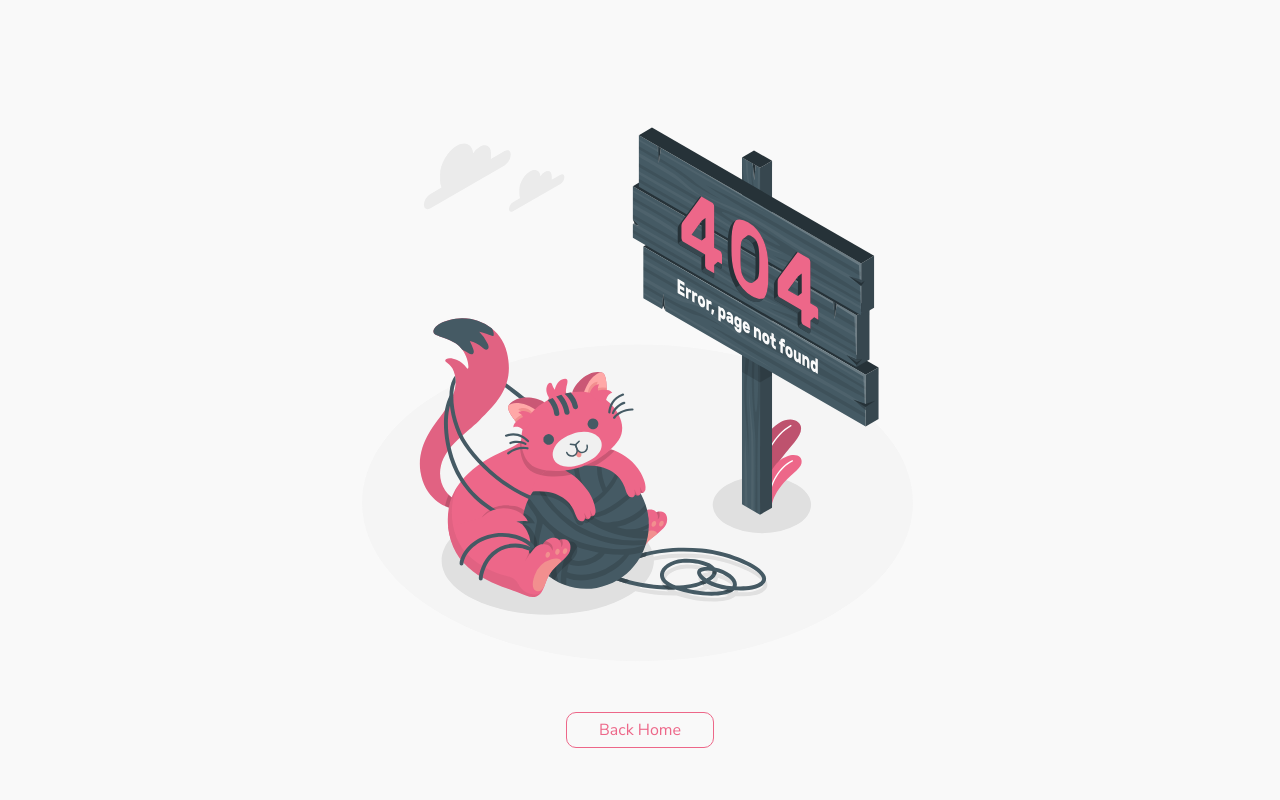
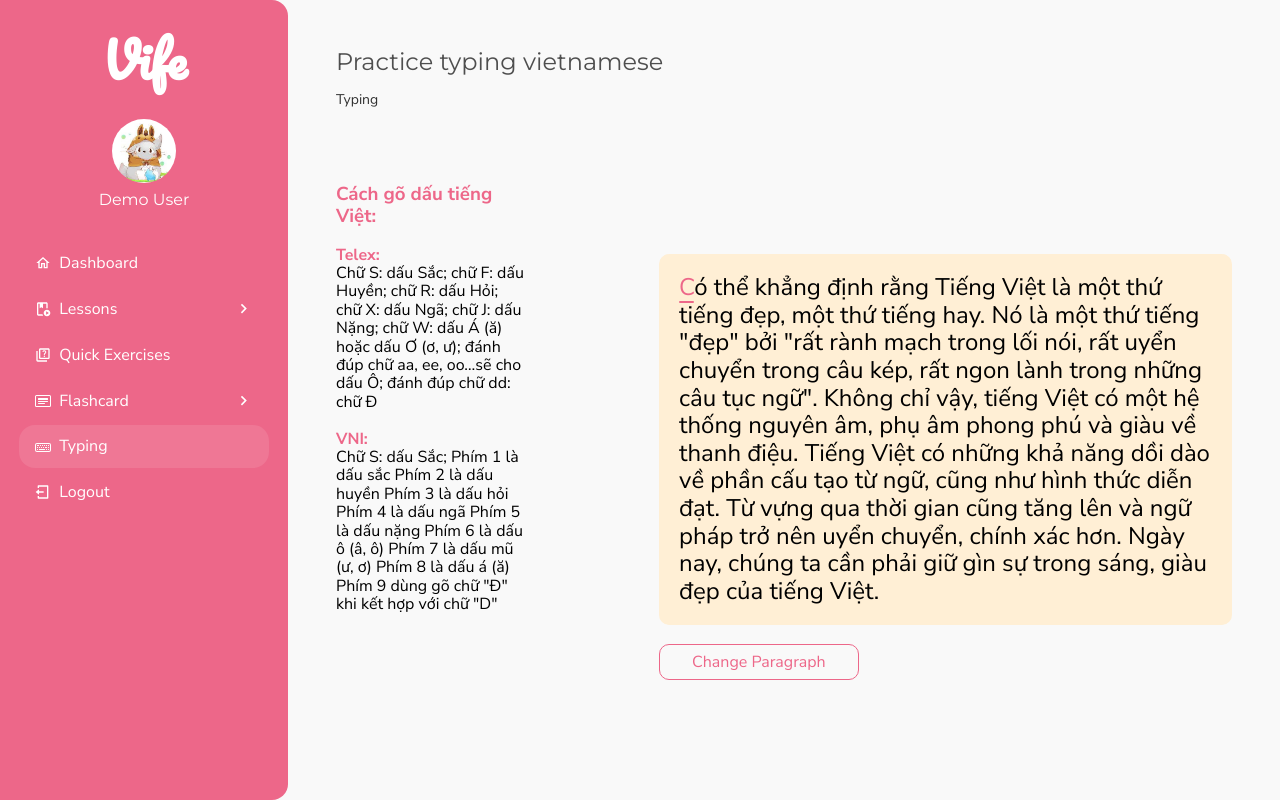
Before and after one commit to MuoiVung/VietnameseForEveryone, a React (Create React App) app: page /typing in a window 1280 px wide. Built offline with nearby package versions, Linux system fonts and the light colour scheme; a web font is replaced by a local one.

Commit message:
thêm trang

```diff
--- a/src/App.js
+++ b/src/App.js
@@ -26,6 +26,9 @@ const FlashcardLearnPage = React.lazy (() =>
 );
 const FlashcardPracticePage = React.lazy (() =>
   import ('./pages/FlashcardPages/FlashcardPracticePage')
+);
+const TypingGame = React.lazy (() =>
+  import ('./pages/TypingGame/TypingGame')
 );
 const LoginPage = React.lazy (() => import ('./pages/LoginPage'));
 const ListeningPage = React.lazy (() =>
@@ -72,6 +75,7 @@ function App () {
             path="/flashcard/practice"
             element={<FlashcardPracticePage />}
           />
+          <Route path="/typing" element={<TypingGame />} />
         </Route>
         <Route path="*" element={<NotFoundPage />} />
       </Routes>
--- a/src/components/Layout/MainNavigation.jsx
+++ b/src/components/Layout/MainNavigation.jsx
@@ -10,7 +10,7 @@ import {
   MdOutlineHome as DashboardIcon,
 } from 'react-icons/md';
 import {RiLogoutBoxLine as LoginIcon} from 'react-icons/ri';
-import {BsCardHeading as FlashcardIcon} from 'react-icons/bs';
+import {BsCardHeading as FlashcardIcon,BsKeyboard as KeyboardIcon} from 'react-icons/bs';
 
 const MainNavigation = () => {
   const [isLessonsActive, setIsLessonsActive] = useState (false);
@@ -191,6 +191,17 @@ const MainNavigation = () => {
                 </li>
               </ul>
             </li>
+            <li className={classes['nav-item']}>
+              <NavLink
+                to="/typing"
+                className={navData => (navData.isActive ? classes.active : '')}
+              >
+                <div className="flex-center">
+                  <KeyboardIcon className={classes.icon} />
+                  Typing
+                </div>
+              </NavLink>
+            </li>
             <li onClick={handleLogout} className={classes['nav-item']}>
               <NavLink
                 to="/login"
--- /dev/null
+++ b/src/pages/TypingGame/TypingGame.jsx
@@ -0,0 +1,100 @@
+import React from 'react'
+import classes from "./typingGame.module.css";
+import { useEffect, useRef, useState } from 'react';
+import Header from "../../components/Layout/Header";
+import Breadcrumb from "../../components/UI/Breadcrumb";
+import BreadcrumbItem from "../../components/UI/BreadcrumItem";
+import StyledButton from "../../components/UI/StyledButton";
+import styles from '../FlashcardPages/FlashCard.module.css';
+
+const paragraphs = [
+  "Mọi người đều có quyền được học hành. Phải áp dụng chế độ giáo dục miễn phí, ít nhất là ở bậc tiểu học và giáo dục cơ sở. Giáo dục tiểu học là bắt buộc. Giáo dục kỹ thuật và ngành nghề phải mang tính phổ thông, và giáo dục cao học phải theo nguyên tắc công bằng cho bất cứ ai có đủ khả năng.",
+  "Bao nhiêu năm rồi làm gì và được gì. Ngày tháng sao vội đi đôi khi không như ý. Trôi qua bao nhiêu năm nữa. Có lẽ ta không ngây ngô như bây giờ",
+  'Có thể khẳng định rằng Tiếng Việt là một thứ tiếng đẹp, một thứ tiếng hay. Nó là một thứ tiếng "đẹp" bởi "rất rành mạch trong lối nói, rất uyển chuyển trong câu kép, rất ngon lành trong những câu tục ngữ". Không chỉ vậy, tiếng Việt có một hệ thống nguyên âm, phụ âm phong phú và giàu về thanh điệu. Tiếng Việt có những khả năng dồi dào về phần cấu tạo từ ngữ, cũng như hình thức diễn đạt. Từ vựng qua thời gian cũng tăng lên và ngữ pháp trở nên uyển chuyển, chính xác hơn. Ngày nay, chúng ta cần phải giữ gìn sự trong sáng, giàu đẹp của tiếng Việt.'
+];
+
+const TypingGame = () => {
+  const inputRef = useRef(null);
+  const [charIndex, setCharIndex] = useState(0);
+  const [typedCharsArr, setTypedCharsArr] = useState([])
+  const [currentPara, setCurrentPara] = useState(2)
+  const [paraToCharsArr, setParaToCharsArr] = useState(paragraphs[2].split(""));
+
+  useEffect(() => {
+    document.addEventListener("keydown", () => inputRef.current.focus());
+  }, []);
+  const handleChangePara = () => {
+    let randomIndex = 0;
+    do {
+      randomIndex = Math.floor(Math.random() * paragraphs.length);
+    } while (randomIndex===currentPara);
+    setCurrentPara(randomIndex);
+  }
+  useEffect(() => {
+    setParaToCharsArr(paragraphs[currentPara].split(""));
+    setCharIndex(0);
+    setTypedCharsArr([]);
+    inputRef.current.value="";
+  }, [currentPara])
+
+  const handleType = (e) => {
+    setTypedCharsArr(e.target.value.split(""));
+    let typedChar = e.target.value.split("")[charIndex];
+    if (typedChar) {
+      setCharIndex(index => index + 1);
+    } else {
+      setCharIndex(index => (index>0) ? index - 1 : index);
+    }
+  }
+  return (
+    <>
+    <Header title="Practice typing vietnamese">
+        <Breadcrumb>
+          <BreadcrumbItem href="/typing">Typing</BreadcrumbItem>
+        </Breadcrumb>
+      </Header>
+      <br/>
+    <div className={styles.page_layout}>
+      <div className={styles.left}>
+        <h3>Cách gõ dấu tiếng Việt:</h3><br/>
+        <h4>Telex: </h4>
+        <p style={{color:"black"}}>Chữ S: dấu Sắc;
+        chữ F: dấu Huyền;
+        chữ R: dấu Hỏi;
+        chữ X: dấu Ngã;
+        chữ J: dấu Nặng;
+        chữ W: dấu Á (ă) hoặc dấu Ơ (ơ, ư);
+        đánh đúp chữ aa, ee, oo…sẽ cho dấu Ô;
+        đánh đúp chữ dd: chữ Đ</p><br/>
+        <h4>VNI: </h4>
+        <p style={{color:"black"}}>Chữ S: dấu Sắc;
+        Phím 1 là dấu sắc
+Phím 2 là dấu huyền
+Phím 3 là dấu hỏi
+Phím 4 là dấu ngã
+Phím 5 là dấu nặng
+Phím 6 là dấu ô (â, ô)
+Phím 7 là dấu mũ (ư, ơ)
+Phím 8 là dấu á (ă)
+Phím 9 dùng gõ chữ "Đ" khi kết hợp với chữ "D"</p><br/>
+      </div>
+      <div className={styles.right}>
+        <div className={classes.typing_wrapper}>
+    <input type="text" ref={e => (inputRef.current = e)} onChange={handleType} className={classes.input_field}/>
+      <div className={classes.typing_area}><p>
+      {paraToCharsArr.map((char,i) => (
+        <span
+          key={`char_${i}`}
+          className={[(i===charIndex) && classes.active,(i<charIndex && typedCharsArr[i]===paraToCharsArr[i]) && classes.correct, (i<charIndex && typedCharsArr[i]!==paraToCharsArr[i]) && classes.incorrect].join(' ')}>
+          {char}
+        </span>
+      ))}
+      </p></div>
+
+      </div><br/><StyledButton onClick={handleChangePara}>Change Paragraph</StyledButton></div>
+      </div>
+    </>
+  )
+}
+
+export default TypingGame
--- /dev/null
+++ b/src/pages/TypingGame/typingGame.module.css
@@ -0,0 +1,45 @@
+.typing_wrapper {
+  margin-top: 70px;
+  font-size: 1.5rem;
+  background-color: papayawhip;
+  padding: 20px;
+  border-radius: 10px;
+}
+.input_field {
+  opacity: 0;
+  z-index: -999;
+  position: absolute;
+}
+
+.correct{
+  color: #56964f;
+}
+.incorrect{
+  color: #cb3439;
+  outline: 1px solid #fff;
+  background: #ffc0cb;
+  border-radius: 4px;
+}
+.typing_area p .active {
+  position: relative;
+}
+.active{
+  color: #ed6789;
+}
+.active::before{
+  position: absolute;
+  content: "";
+  height: 2px;
+  width: 100%;
+  bottom: 0;
+  left: 0;
+  opacity: 0;
+  border-radius: 5px;
+  background: #ed6789;
+  animation: blink 1s ease-in-out infinite;
+}
+@keyframes blink{
+  50%{
+    opacity: 1;
+  }
+}
```
Also changed, not shown: src/pages/FlashcardPages/FlashCard.module.css (line endings or trailing spaces).
